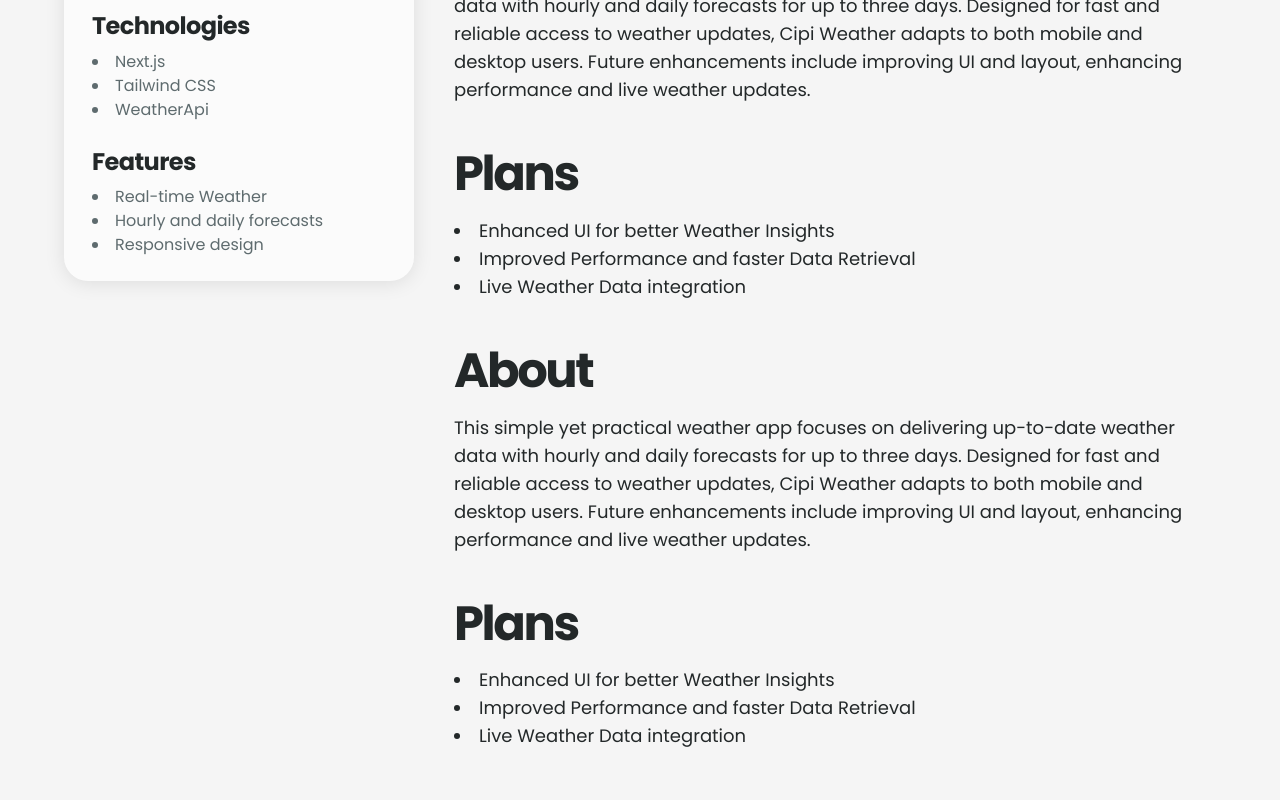
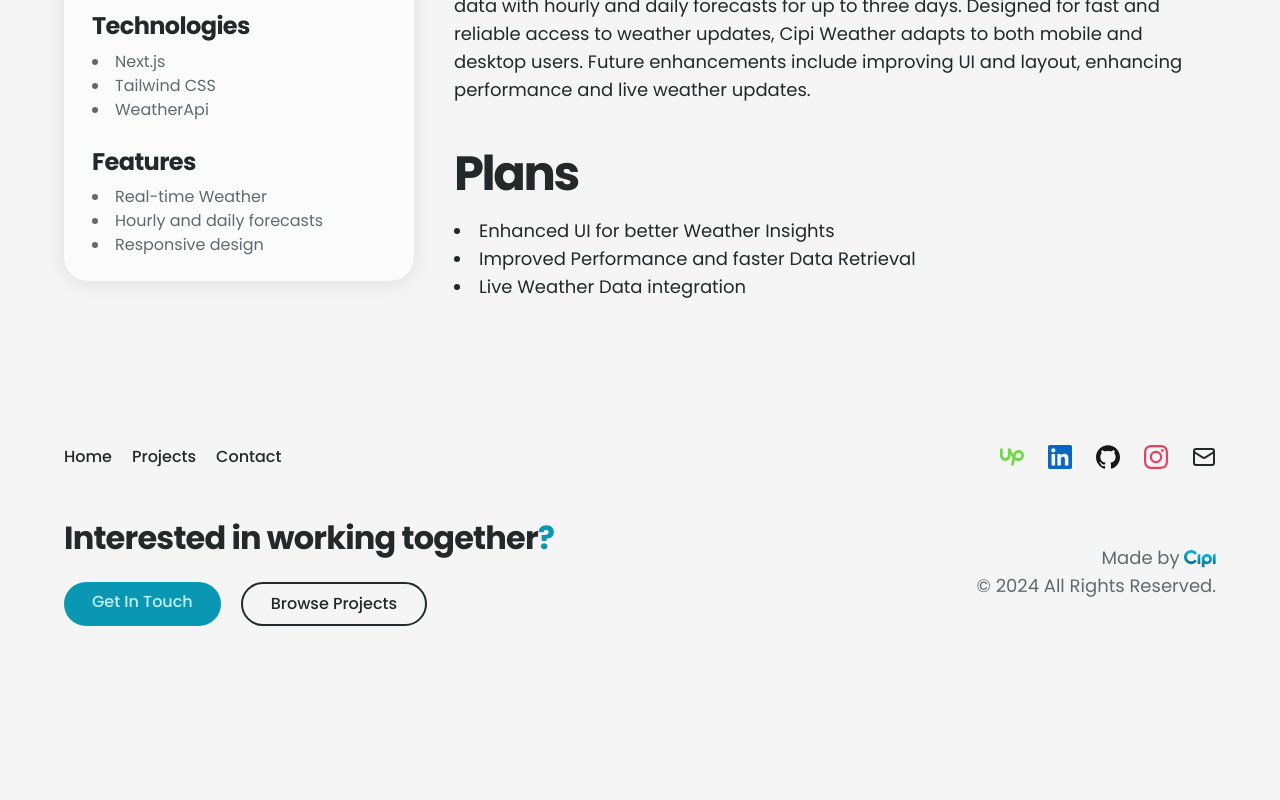
Before and after one commit to CipriRO/cipi-portfolio, a Next.js app: page /projects/6808c827-a955-4a5e-8459-54534e9fadaa in a window 1280 px wide. Shown: the part 991-1791 px from the top of the page. After the commit the page ends 1641 px from the top, so only its background shows below. Built offline with nearby package versions, Linux system fonts and the light colour scheme.

Commit message:
refactor: remove duplicate project description

```diff
--- a/app/projects/[id]/page.tsx
+++ b/app/projects/[id]/page.tsx
@@ -24,8 +24,22 @@ const page = ({ params }: { params: { id: string } }) => {
 
       <PhotoShuffle images={images} variant="maxi" />
 
+      <ProjectDescription details={details} content={content} />
+    </main>
+  );
+};
+export default page;
+
+const ProjectDescription = ({
+  details,
+  content,
+}: {
+  details: ProjectContentProps[];
+  content: ProjectContentProps[];
+}) => {
+  return (
     <div className="flex flex-col items-start gap-10 min-[930px]:flex-row">
-        <div className="min-[930px]:sticky top-5 flex w-full flex-wrap justify-between gap-6 rounded-3xl bg-foreground px-7 py-6 shadow-[0_2px_20px_rgba(0,_0,_0,_0.1)] min-[930px]:w-[350px]">
+      <div className="top-5 flex w-full flex-wrap justify-between gap-6 rounded-3xl bg-foreground px-7 py-6 shadow-[0_2px_20px_rgba(0,_0,_0,_0.1)] min-[930px]:sticky min-[930px]:w-[350px]">
         {details.map((detail, id) => (
           <Detail key={id} detail={detail} />
         ))}
@@ -35,15 +49,10 @@ const page = ({ params }: { params: { id: string } }) => {
         {content.map((content, id) => (
           <Content key={id} content={content} />
         ))}
-          {content.map((content, id) => (
-            <Content key={id} content={content} />
-          ))}
       </div>
     </div>
-    </main>
   );
 };
-export default page;
 
 const Content = ({ content }: { content: ProjectContentProps }) => {
   const { type, info } = content;
```
Lines whose indentation alone changed are shown as unchanged.
